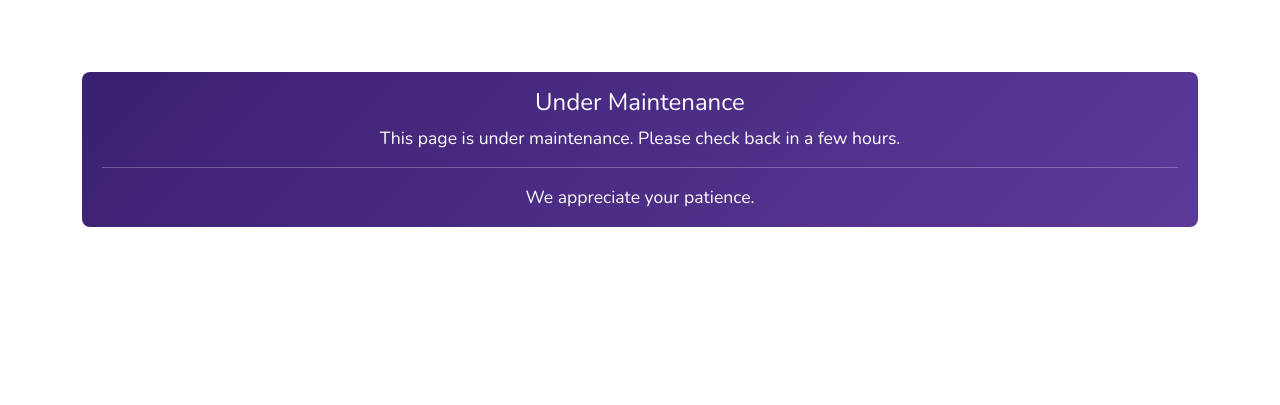
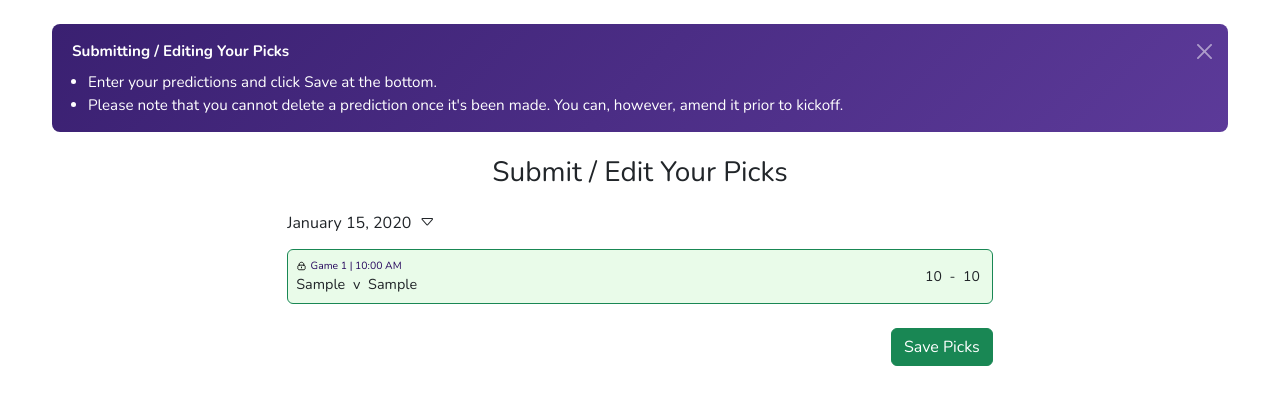
Before and after one commit to theswapmeat/superpredicto, a Flask app: page /submit-picks in a window 1280 px wide. Shown: the part 56-461 px from the top of the page. Run offline with Flask 3, Linux system fonts and the light colour scheme; the visitor is signed in with stand-in values (Sample User, id 1); tables that the repository leaves empty hold one stand-in row (values such as "Sample post"); one stand-in notice (Sample message) is shown.

Commit message:
Submit Picks fixes scores being deleted.

```diff
--- a/client/templates/predictions.html
+++ b/client/templates/predictions.html
@@ -71,8 +71,8 @@
       Rows per page:
     </label>
     <select id="perPage" class="form-select form-select-sm" style="width: 80px">
-      <option value="10" selected>10</option>
-      <option value="50">50</option>
+      <option value="10">10</option>
+      <option value="50" selected>50</option>
       <option value="100">100</option>
     </select>
   </div>
--- a/client/templates/submit_picks.html
+++ b/client/templates/submit_picks.html
@@ -1,4 +1,27 @@
 {% extends "base.html" %} {% block content %}
+
+<div
+  id="submitpicksintrobanner"
+  class="intro-banner alert alert-dismissible fade show mb-4 text-white"
+  role="alert"
+>
+  <strong>Submitting / Editing Your Picks</strong>
+  <ul class="mt-2 mb-0 ps-3">
+    <li>
+      Enter your predictions and click Save at the bottom.
+    </li>
+    <li>
+      Please note that you cannot delete a prediction once it's been made.  You can,  however, amend it prior to kickoff.
+    </li>
+  </ul>
+  <button
+    type="button"
+    class="btn-close btn-close-white"
+    data-bs-dismiss="alert"
+    aria-label="Close"
+    onclick="hideSubmitPicksIntroBanner()"
+  ></button>
+</div>
 
 <h3 class="text-center mb-4">Submit / Edit Your Picks</h3>
 <div id="picks-form-container">
@@ -178,6 +201,17 @@
 </style>
 
 <script>
+  function hideSubmitPicksIntroBanner() {
+    localStorage.setItem("hideSubmitPicksIntroBanner", "true");
+  }
+
+  window.addEventListener("DOMContentLoaded", () => {
+    if (localStorage.getItem("hideSubmitPicksIntroBanner") === "true") {
+      const banner = document.getElementById("submitpicksintrobanner");
+      if (banner) banner.style.display = "none";
+    }
+  });
+
   function validatePicksForm() {
     const rows = document.querySelectorAll(".score-input");
     const submitButton = document.getElementById("submit-button");
--- a/server/app/routes.py
+++ b/server/app/routes.py
@@ -226,137 +226,138 @@ def reset_password_token(token):
 
 
 # --- Submit Picks (Protected) ---
+# @main.route("/submit-picks", methods=["GET", "POST"])
+# @login_required
+# def submit_picks():
+#     return render_template("maintenance.html", message="This page is under maintenance. Please check back in a few hours.")
+
+
 @main.route("/submit-picks", methods=["GET", "POST"])
 @login_required
 def submit_picks():
-    return render_template("maintenance.html", message="This page is under maintenance. Please check back in a few hours.")
+    user_id = session["user_id"]
+    user = User.query.get(user_id)
 
+    if not user.first_name or not user.last_name:
+        flash("Please complete your profile before submitting picks.", "warning")
+        return redirect(url_for("main.profile"))
 
+    if not user.is_paid:
+        flash("Please complete payment to submit picks.", "warning")
+        return redirect(url_for("main.payment"))
 
+    games = Game.query.order_by(Game.date_of_game, Game.time_of_game).all()
+    uae = timezone("Asia/Dubai")
 
+    existing_predictions = {
+        pred.game_id: pred
+        for pred in UserPrediction.query.filter_by(user_id=user_id).all()
+    }
 
-# @main.route("/submit-picks", methods=["GET", "POST"])
-# @login_required
-# def submit_picks():
-#     user_id = session["user_id"]
-#     user = User.query.get(user_id)
+    if request.method == "POST":
+        now_uae = datetime.now(uae)
+        error_found = False
+        form_data = request.form
+        changes_made = False
+        deletion_attempted = False
 
-#     if not user.first_name or not user.last_name:
-#         flash("Please complete your profile before submitting picks.", "warning")
-#         return redirect(url_for("main.profile"))
+        for game in games:
+            game_datetime_local = uae.localize(
+                datetime.combine(game.date_of_game, game.time_of_game)
+            )
 
-#     if not user.is_paid:
-#         flash("Please complete payment to submit picks.", "warning")
-#         return redirect(url_for("main.payment"))
+            home_key = f"home_score_{game.id}"
+            away_key = f"away_score_{game.id}"
 
-#     games = Game.query.order_by(Game.date_of_game, Game.time_of_game).all()
-#     uae = timezone("Asia/Dubai")
+            home_val = form_data.get(home_key, "").strip()
+            away_val = form_data.get(away_key, "").strip()
 
-#     existing_predictions = {
-#         pred.game_id: pred
-#         for pred in UserPrediction.query.filter_by(user_id=user_id).all()
-#     }
+            existing = existing_predictions.get(game.id)
 
-#     if request.method == "POST":
-#         now_uae = datetime.now(uae)
-#         error_found = False
-#         form_data = request.form
-#         changes_made = False
+            # Skip empty inputs, but do NOT delete existing predictions
+            if not home_val and not away_val:
+                # if existing:
+                #     flash(
+                #         f"Once predictions have been made, deletion is not allowed. You can amend them.",
+                #         "warning",
+                #     )
+                #     deletion_attempted = True
+                continue
 
-#         for game in games:
-#             # Game start time is already in UAE — no need to convert from UTC
-#             game_datetime_local = uae.localize(
-#                 datetime.combine(game.date_of_game, game.time_of_game)
-#             )
+            # Handle incomplete input
+            if (home_val and not away_val) or (away_val and not home_val):
+                flash(
+                    f"Both scores must be entered for Game #{game.game_number}.",
+                    "danger",
+                )
+                error_found = True
+                continue
 
-#             home_key = f"home_score_{game.id}"
-#             away_key = f"away_score_{game.id}"
+            # Validate inputs are digits
+            if not home_val.isdigit() or not away_val.isdigit():
+                flash(
+                    f"Scores for Game #{game.game_number} must be whole numbers.",
+                    "danger",
+                )
+                error_found = True
+                continue
 
-#             home_val = form_data.get(home_key, "").strip()
-#             away_val = form_data.get(away_key, "").strip()
+            # Reject picks if game has already started
+            if game_datetime_local <= now_uae:
+                flash(
+                    f"Game #{game.game_number} has already started. Picks not accepted.",
+                    "danger",
+                )
+                error_found = True
+                continue
 
-#             existing = existing_predictions.get(game.id)
+            home_score = int(home_val)
+            away_score = int(away_val)
 
-#             # Skip empty inputs (removes prediction if it exists)
-#             if not home_val and not away_val:
-#                 if existing:
-#                     db.session.delete(existing)
-#                     changes_made = True
-#                 continue
+            if not existing:
+                db.session.add(
+                    UserPrediction(
+                        user_id=user_id,
+                        game_id=game.id,
+                        home_score_prediction=home_score,
+                        away_score_prediction=away_score,
+                    )
+                )
+                changes_made = True
+            elif (
+                existing.home_score_prediction != home_score
+                or existing.away_score_prediction != away_score
+            ):
+                existing.home_score_prediction = home_score
+                existing.away_score_prediction = away_score
+                changes_made = True
 
-#             # Handle incomplete input
-#             if (home_val and not away_val) or (away_val and not home_val):
-#                 flash(
-#                     f"Both scores must be entered for Game #{game.game_number}.",
-#                     "danger",
-#                 )
-#                 error_found = True
-#                 continue
+        if error_found:
+            return render_template(
+                "submit_picks.html",
+                games=games,
+                pred_dict=existing_predictions,
+                uae_now=now_uae,
+                form_data=form_data,
+            )
 
-#             # Validate inputs are digits
-#             if not home_val.isdigit() or not away_val.isdigit():
-#                 flash(
-#                     f"Scores for Game #{game.game_number} must be whole numbers.",
-#                     "danger",
-#                 )
-#                 error_found = True
-#                 continue
+        if not changes_made:
+            flash("No changes made to your picks. Reminder - you cannot delete predictions once they have been made.", "info")
+            return redirect(url_for("main.submit_picks"))
 
-#             # ✅ Final check: reject picks if game has already started
-#             if game_datetime_local <= now_uae:
-#                 flash(
-#                     f"Game #{game.game_number} has already started. Picks not accepted.",
-#                     "danger",
-#                 )
-#                 error_found = True
-#                 continue
+        db.session.commit()
+        flash("Your picks have been saved.", "success")
+        return redirect(url_for("main.submit_picks"))
 
-#             home_score = int(home_val)
-#             away_score = int(away_val)
+    now_uae = datetime.now(uae)
+    return render_template(
+        "submit_picks.html",
+        games=games,
+        pred_dict=existing_predictions,
+        uae_now=now_uae,
+        form_data={},
+    )
 
-#             if not existing:
-#                 db.session.add(
-#                     UserPrediction(
-#                         user_id=user_id,
-#                         game_id=game.id,
-#                         home_score_prediction=home_score,
-#                         away_score_prediction=away_score,
-#                     )
-#                 )
-#                 changes_made = True
-#             elif (
-#                 existing.home_score_prediction != home_score
-#                 or existing.away_score_prediction != away_score
-#             ):
-#                 existing.home_score_prediction = home_score
-#                 existing.away_score_prediction = away_score
-#                 changes_made = True
-
-#         if error_found:
-#             return render_template(
-#                 "submit_picks.html",
-#                 games=games,
-#                 pred_dict=existing_predictions,
-#                 uae_now=now_uae,
-#                 form_data=form_data,
-#             )
-
-#         if not changes_made:
-#             flash("No changes made to your picks.", "info")
-#             return redirect(url_for("main.submit_picks"))
-
-#         db.session.commit()
-#         flash("Your picks have been saved.", "success")
-#         return redirect(url_for("main.submit_picks"))
-
-#     now_uae = datetime.now(uae)
-#     return render_template(
-#         "submit_picks.html",
-#         games=games,
-#         pred_dict=existing_predictions,
-#         uae_now=now_uae,
-#         form_data={},
-#     )
 
 
 # --- All Predictions (Protected) ---
@@ -400,26 +401,29 @@ def predictions():
             User.last_name != "",
             User.display_name != "",
         )
-        .order_by(User.first_name, User.last_name)
+        .order_by(User.display_name)
         .all()
     )
 
-    all_games = (
-        Game.query.filter((Game.date_of_game + Game.time_of_game) <= now_uae)
-        .order_by(Game.date_of_game, Game.time_of_game)
-        .all()
-    )
+    all_games = Game.query.order_by(Game.date_of_game, Game.time_of_game).all()
+
+    # Only keep games that are completed or already started
+    visible_games = [
+        g for g in all_games
+        if g.is_completed or uae.localize(datetime.combine(g.date_of_game, g.time_of_game)) <= now_uae
+    ]
 
     return render_template(
         "predictions.html",
         predictions=paginated_preds,
         users=all_users,
-        games=all_games,
+        games=visible_games,
         per_page=per_page,
     )
 
 
 # --- Predictions Filter ---
+
 @main.route("/predictions/filter")
 @login_required
 def predictions_filter():
@@ -431,32 +435,54 @@ def predictions_filter():
     uae = timezone("Asia/Dubai")
     now_uae = datetime.now(uae)
 
-    query = (
+    # Load all predictions with joins
+    all_predictions = (
         UserPrediction.query.options(
-            joinedload(UserPrediction.user), joinedload(UserPrediction.game)
+            joinedload(UserPrediction.user),
+            joinedload(UserPrediction.game)
         )
         .join(UserPrediction.user)
         .join(UserPrediction.game)
         .filter(User.email != "admin@superpredicto.com")
+        .all()
     )
 
-    # ✅ Correct filter using date + time interval
-    query = query.filter(
-        or_(
-            Game.is_completed == True,
-            (Game.date_of_game + cast(Game.time_of_game, Interval)) <= now_uae,
+    # Filter in Python: only include predictions for games that are completed or already started
+    filtered_preds = [
+        p for p in all_predictions
+        if p.game
+        and (
+            p.game.is_completed
+            or uae.localize(datetime.combine(p.game.date_of_game, p.game.time_of_game)) <= now_uae
         )
+        and (not user_id or p.user_id == user_id)
+        and (not game_id or p.game_id == game_id)
+    ]
+
+    filtered_preds.sort(key=lambda p: p.game.game_number if p.game and p.game.game_number is not None else 0)
+
+    # Manual pagination
+    start = (page - 1) * per_page
+    end = start + per_page
+    paginated_preds = filtered_preds[start:end]
+
+    class SimplePagination:
+        def __init__(self, items, total, page, per_page):
+            self.items = items
+            self.total = total
+            self.page = page
+            self.per_page = per_page
+            self.pages = (total + per_page - 1) // per_page  # total pages
+            self.has_prev = page > 1
+            self.has_next = page < self.pages
+            self.prev_num = page - 1 if self.has_prev else None
+            self.next_num = page + 1 if self.has_next else None
+
+    print(f"[DEBUG] {len(filtered_preds)} predictions returned to template.")
+    return render_template(
+        "partials/_predictions_table.html",
+        predictions=SimplePagination(paginated_preds, len(filtered_preds), page, per_page)
     )
-
-    if user_id:
-        query = query.filter(UserPrediction.user_id == user_id)
-    if game_id:
-        query = query.filter(UserPrediction.game_id == game_id)
-
-    query = query.order_by(Game.game_number.asc())
-    predictions = query.paginate(page=page, per_page=per_page)
-    print(f"[DEBUG] {predictions.total} predictions returned to template.")
-    return render_template("partials/_predictions_table.html", predictions=predictions)
 
 
 # --- Scoring Guidelines ---
```
Also changed, not shown: client/templates/reset_password.html (+1 -12 lines).
